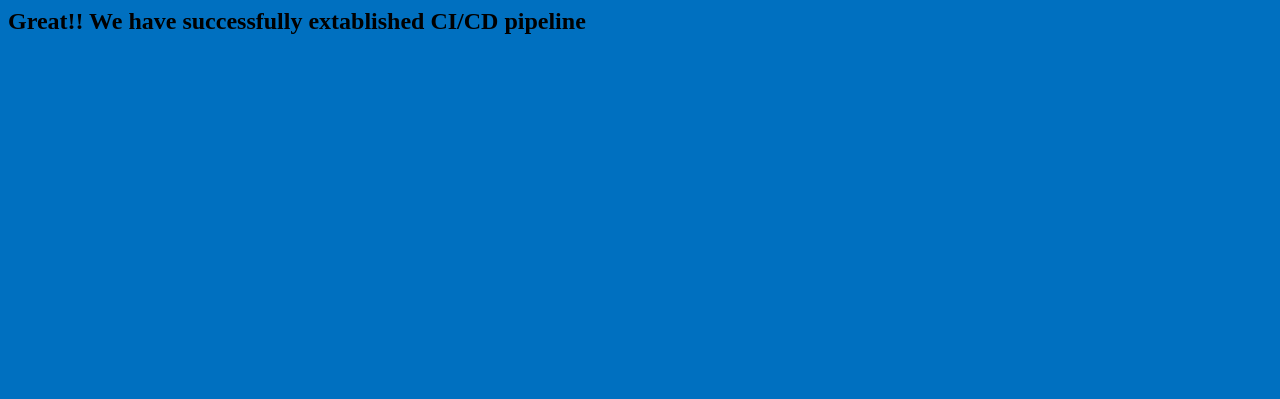
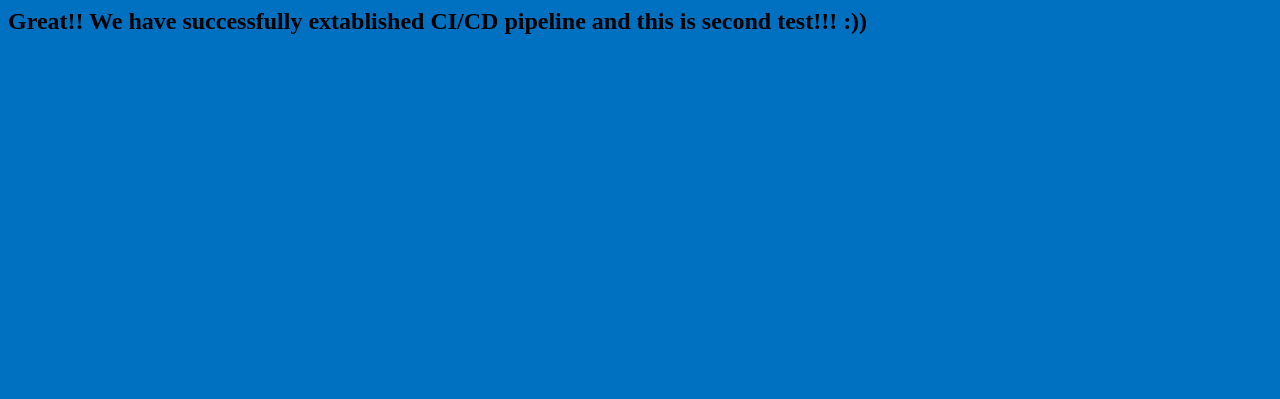
Before and after one commit to ankikcooll/testing1, a plain HTML site: page index.html in a window 1280 px wide. Shown: the top 399 px of the page. Drawn offline with Linux system fonts and the light colour scheme.

Commit message:
modified index file

```diff
--- a/index.html
+++ b/index.html
@@ -7,7 +7,7 @@
 
 </style>
     <h1>Testing jenkins!!! succeeded..
-	    <h2>	Great!! We have successfully extablished CI/CD pipeline
+	    <h2>	Great!! We have successfully extablished CI/CD pipeline and this is second test!!! :))
 		    </h2></h1>
 
 </html>
```
